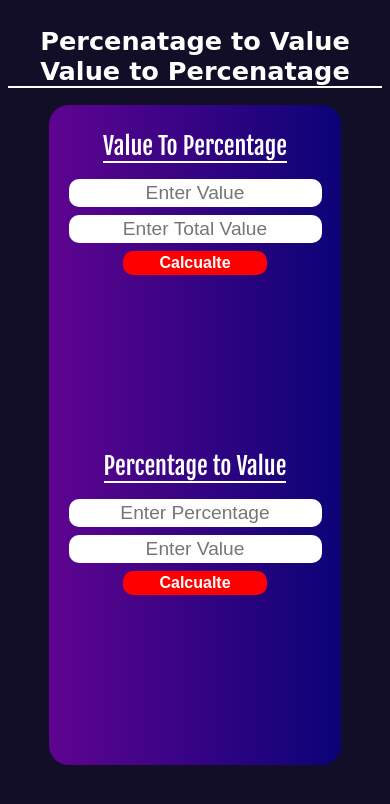
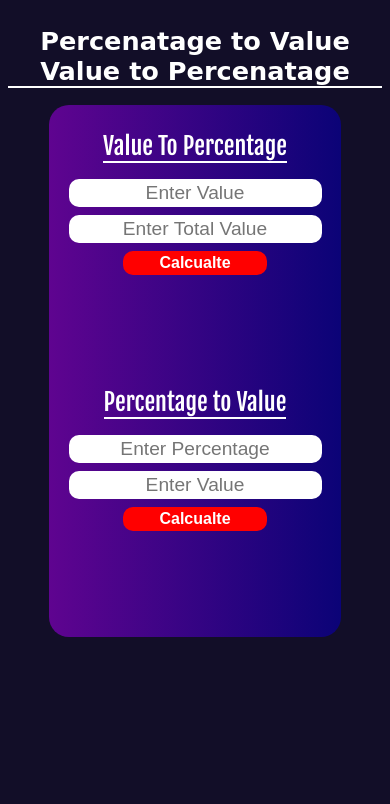
Before and after one commit to KaranKumar05/Percentage_calculator, a plain HTML site: page index.html in a window 390 px wide. Drawn offline with Linux system fonts and the light colour scheme; a web font is replaced by a local one.

Commit message:
height for form

```diff
--- a/css/qurey.css
+++ b/css/qurey.css
@@ -27,6 +27,10 @@
         padding: 10px;
         width: 25em;
     }
+
+    .first_cal, .second_cal{
+        height: 18.5em;
+    }
 }
 @media (max-width:524px) {
     body>h1{
@@ -37,6 +41,9 @@
     }
     .container h1{
         font-size: 1.7em;
+    }
+    .first_cal, .second_cal{
+        height: 17em;
     }
     input{
         padding: 3px;
@@ -54,6 +61,9 @@
     .container h1{
         font-size: 1.5em;
     }
+    .first_cal, .second_cal{
+        height: 16em;
+    }
     input{
         padding: 3px;
         font-size: 1.2em;
```
Also changed, not shown: css/styles.css (+0 -9 lines).
